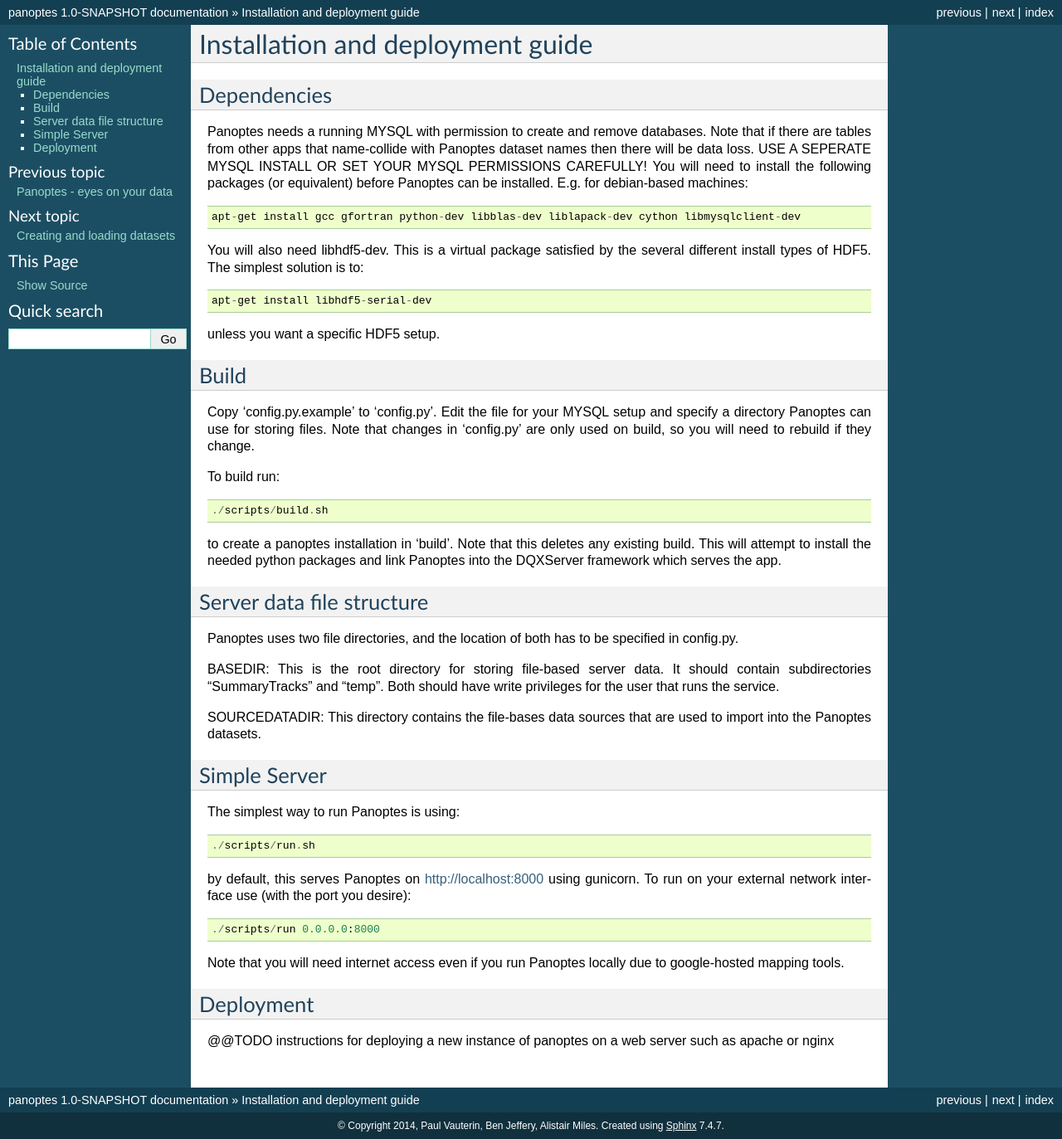
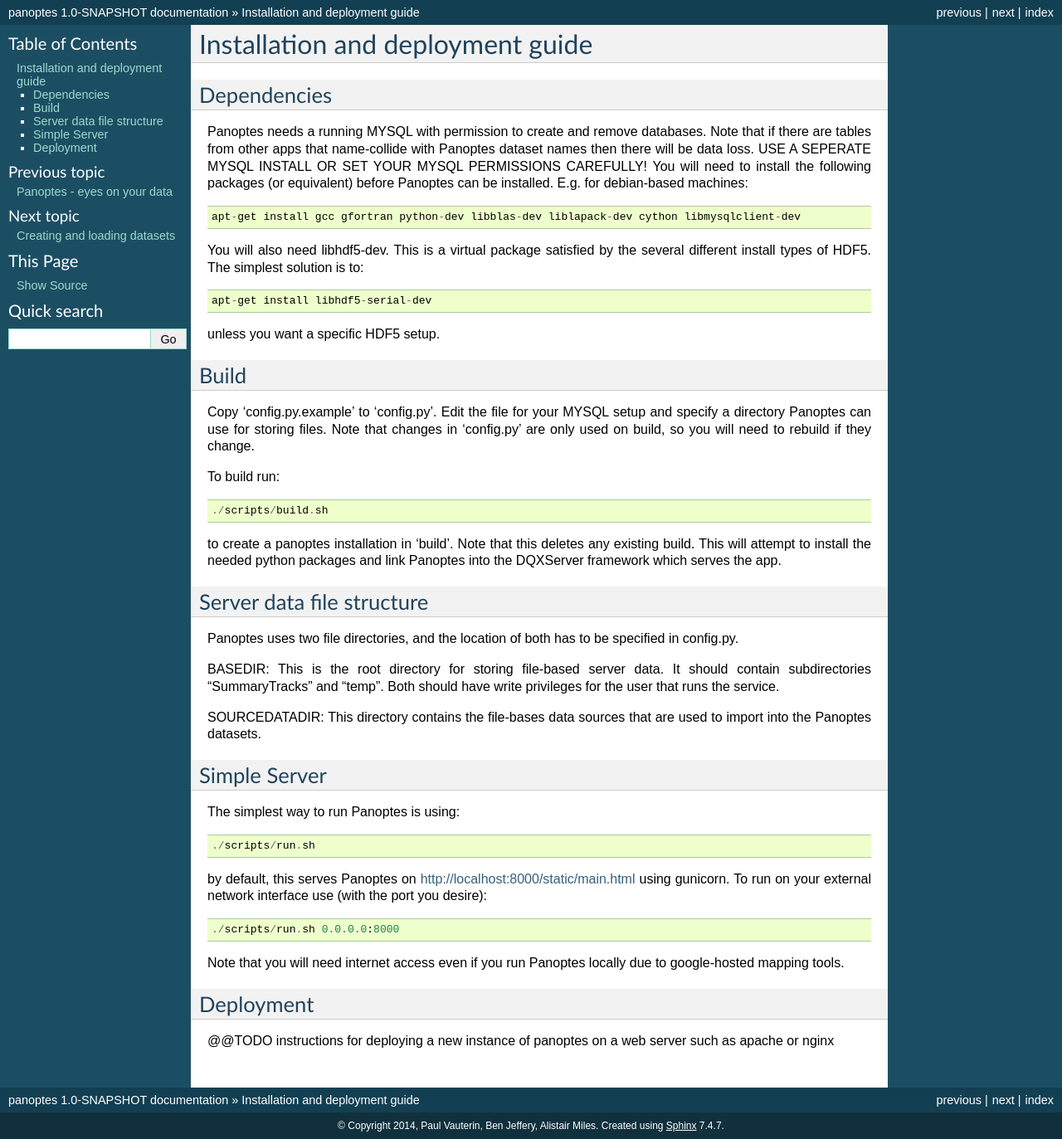
Before and after one commit to cggh/panoptes, a Sphinx documentation site: the page built from documentation/deployment.rst, in a window 1280 px wide. Shown: the whole page at 83% size. Built offline with Sphinx 7.4.7, drawn with Linux system fonts in a browser that asks for light colours.

Commit message:
Correct docs

```diff
--- a/documentation/deployment.rst
+++ b/documentation/deployment.rst
@@ -46,10 +46,10 @@ The simplest way to run Panoptes is using::
 
 	./scripts/run.sh
 
-by default, this serves Panoptes on http://localhost:8000 using gunicorn.
+by default, this serves Panoptes on http://localhost:8000/static/main.html using gunicorn.
 To run on your external network interface use (with the port you desire)::
 
-	./scripts/run 0.0.0.0:8000
+	./scripts/run.sh 0.0.0.0:8000
 
 Note that you will need internet access even if you run Panoptes locally due to google-hosted mapping tools.
 
```
